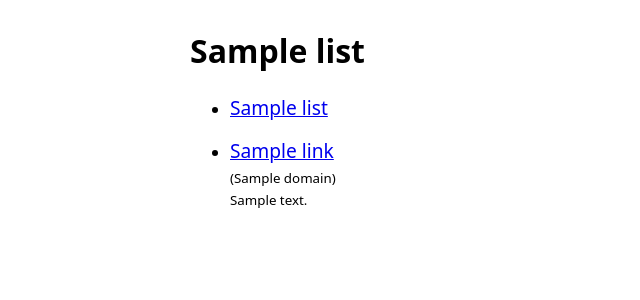
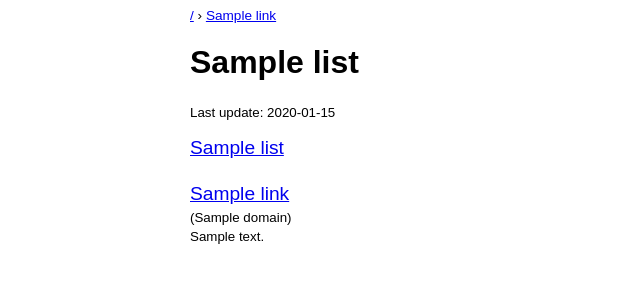
Before and after one commit to lutoma/links, a Python web app: template templates/list.html in a window 1280 px wide. Shown: the top 300 px of the page, without its empty margins (0-640 px from the left). Run offline with Jinja, Linux system fonts and the light colour scheme; the template is opened without the code that fills it: most values are stand-ins (such as "Sample title", 1, 10 or a date in 2020).

Commit message:
UI overhaul

```diff
--- a/schema.sql
+++ b/schema.sql
@@ -10,10 +10,10 @@ CREATE EXTENSION citext;
 CREATE TABLE lists (
 	id SERIAL PRIMARY KEY,
 	slug CITEXT NOT NULL,
+	name TEXT NOT NULL,
 	parent_id INTEGER REFERENCES lists(id),
 	created_at TIMESTAMPTZ NOT NULL DEFAULT NOW(),
 	updated_at TIMESTAMPTZ NOT NULL DEFAULT NOW(),
-	title TEXT NOT NULL,
 	description TEXT
 );
 
--- a/static/main.css
+++ b/static/main.css
@@ -2,26 +2,29 @@ body {
 	display: flex;
 	flex-direction: column;
 	align-items: center;
-	font-family: system-ui;
+	font-family: sans-serif, system-ui;
 }
 
 main {
 	width: 100%;
 	max-width: 900px;
+	margin: 0 2rem;
 }
 
 h1 {
 	font-weight: 800;
 }
 
-ul li div {
+ul {
+	padding: 0;
+	list-style-type: none;
+}
+
+ul li {
 	margin-bottom: .5rem;
 	display: flex;
 	flex-direction: column;
 	gap: .3rem;
-}
-
-ul li div {
 	flex-shrink: 0;
 }
 
@@ -29,6 +32,22 @@ ul li a {
 	font-size: 1.2rem;
 }
 
-.index-list {
-	margin-top: 2rem;
+ul.lists {
+	display: flex;
+	flex-direction: row;
+
 }
+
+ul.lists li {
+	width: 50%;
+}
+
+.claim {
+	width: 100%;
+	text-wrap: balance;
+	margin-bottom: 3rem;
+}
+
+.breadcrumbs {
+	font-size: .85rem;
+}
--- a/templates/_lists.html
+++ b/templates/_lists.html
@@ -1,7 +1,9 @@
-{% if children %}
-<ul>
-	{% for list in children %}
-		<li><div><a href="/{{ list.slug }}">{{ list.name }}</a></div></li>
+{% if lists %}
+<ul class="lists">
+	{% for list in lists %}
+		<li>
+			<a href="/{{ list.slug }}">{{ list.name }}</a>
+		</li>
 	{% endfor %}
 </ul>
 {% endif %}
@@ -9,12 +11,12 @@
 {% if links %}
 <ul>
 	{% for link in links %}
-	<li><div>
+	<li>
 		<a href="{{ link.url }}" rel=noopener>{{ link.title or link.url }}</a> <small>({{ link.domain }})</small>
 		{% if link.description %}
 			<small>{{ link.description }}</small>
 		{% endif %}
-	</div></li>
+	</li>
 	{% endfor %}
 </ul>
 {% endif %}
--- a/templates/base.html
+++ b/templates/base.html
@@ -1,7 +1,7 @@
 <!doctype html>
 <html lang="en">
 <title>lutoma's links</title>
-<link rel="stylesheet" type="text/css" href="static/main.css" />
+<link rel="stylesheet" type="text/css" href="/static/main.css" />
 
 <main>
 	{% block content %}{% endblock %}
--- a/templates/index.html
+++ b/templates/index.html
@@ -2,7 +2,7 @@
 
 {% block content %}
 <h1>lutoma's links</h1>
-<p>Hi! This is my personal link aggregator. It's where I collect various links I come across in the hope others find them useful as well.</p>
+<p class="claim">Hi! This is my personal link aggregator. It's where I collect various links I come across in the hope others find them useful as well.</p>
 
 {% include "_lists.html" %}
 {% endblock %}
--- a/templates/list.html
+++ b/templates/list.html
@@ -1,7 +1,14 @@
 {% extends "base.html" %}
 
 {% block content %}
+<nav class="breadcrumbs" aria-label="Breadcrumbs">
+	<a href="/">/</a>
+	{% for link in breadcrumbs %}
+		› <a href="/{{ link.0 }}">{{ link.1 }}</a>
+	{% endfor %}
+</nav>
 <h1>{{ list.name }}</h1>
+<small>Last update: {{ list.updated_at.strftime('%Y-%m-%d') }}</small>
 
 {% include "_lists.html" %}
 {% endblock %}
```
Also changed, not shown: views.py (+20 -8 lines).
